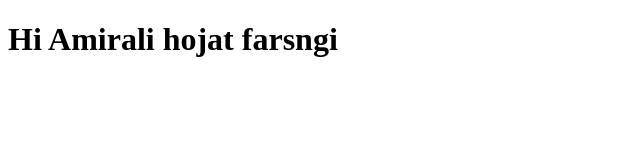
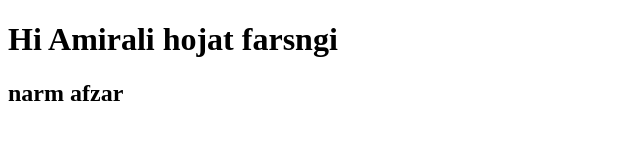
Before and after one commit to amirfarsangi/androidapp1382, a plain HTML site: page index.html in a window 1280 px wide. Shown: the whole page, without its empty margins (0-640 px from the left). Drawn offline with Linux system fonts and the light colour scheme.

Commit message:
new index2

```diff
--- a/index.html
+++ b/index.html
@@ -8,5 +8,6 @@
 </head>
 <body>
     <h1>Hi Amirali hojat farsngi</h1>
+    <h2>narm afzar</h2>
 </body>
 </html>
```
